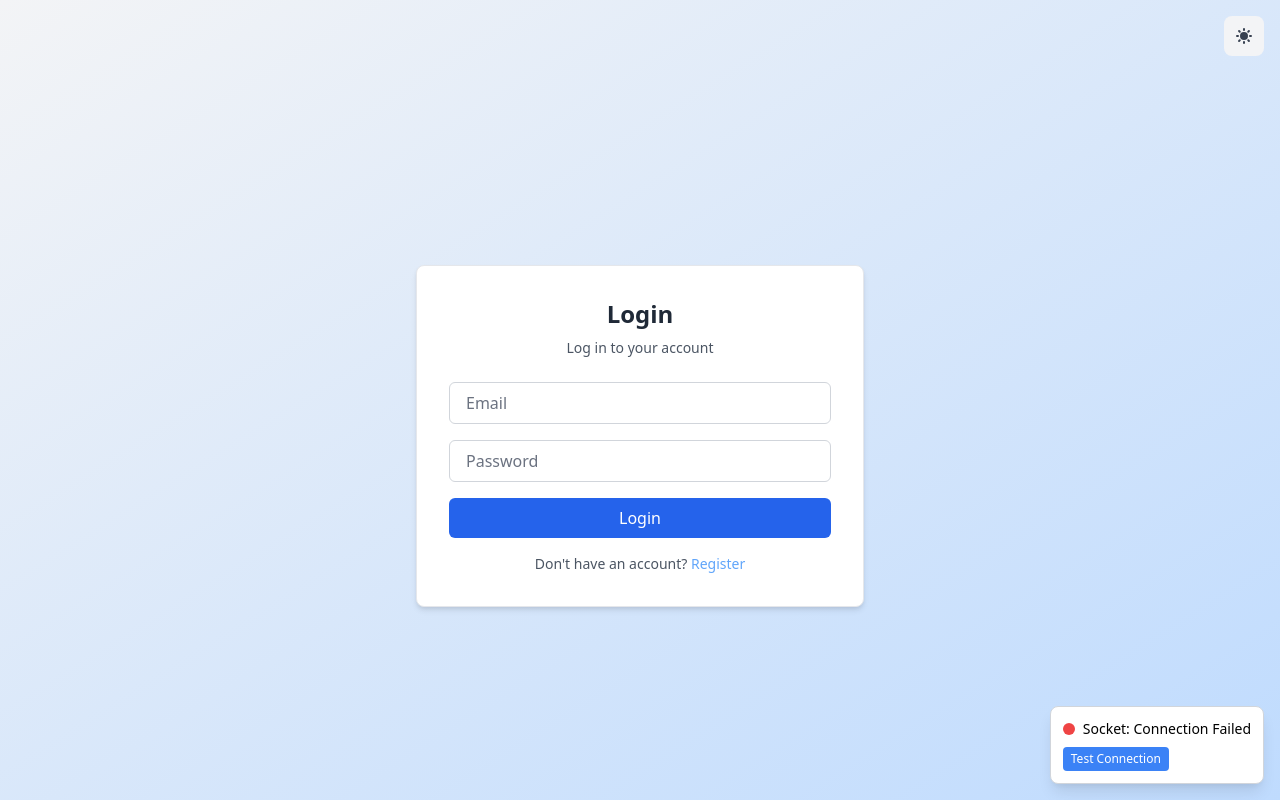
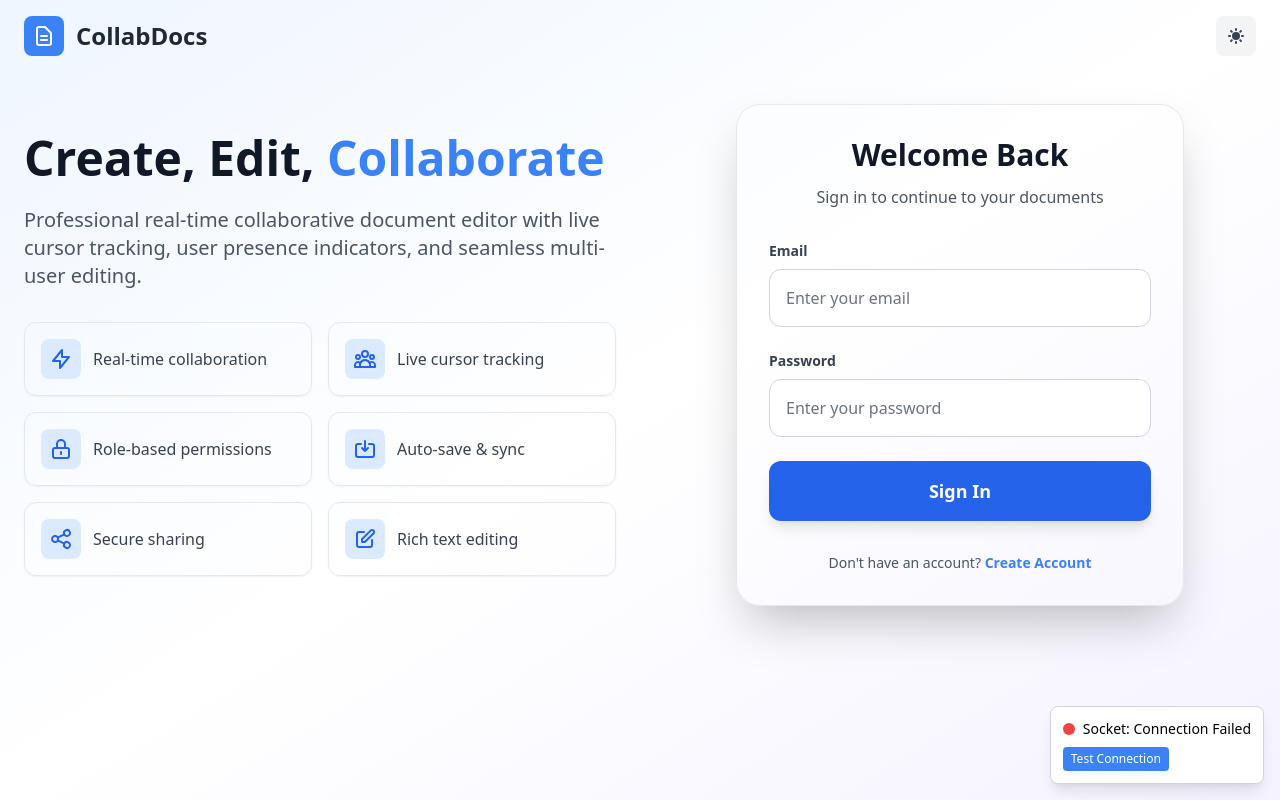
Before and after one commit to PRIYA1102S/Googledocs, a React (Create React App) app in the folder google-docs-clone/frontend/: page / in a window 1280 px wide. Built offline with nearby package versions, Linux system fonts and the light colour scheme; no server answers.

Commit message:
ui of login and register modified with a little animation added

```diff
--- a/google-docs-clone/frontend/src/pages/Home.jsx
+++ b/google-docs-clone/frontend/src/pages/Home.jsx
@@ -18,8 +18,12 @@ const Home = () => {
   const handleSubmit = async (e) => {
     e.preventDefault();
     try {
-      const endpoint = isRegistering ? "/api/users/register" : "/api/users/login";
-      const payload = isRegistering ? { username, email, password } : { email, password };
+      const endpoint = isRegistering
+        ? "/api/users/register"
+        : "/api/users/login";
+      const payload = isRegistering
+        ? { username, email, password }
+        : { email, password };
 
       const response = await fetch(endpoint, {
         method: "POST",
@@ -40,86 +44,290 @@ const Home = () => {
   };
 
   return (
-    <div className={`min-h-screen flex flex-col ${isDark ? 'bg-gray-900' : 'bg-gradient-to-br from-gray-100 to-blue-200'}`}>
-      {/* Header with theme toggle */}
-      <header className="flex justify-end p-4">
+    <div
+      className={`min-h-screen ${
+        isDark
+          ? "bg-gray-900"
+          : "bg-gradient-to-br from-blue-50 via-white to-purple-50"
+      }`}
+    >
+      {/* Header */}
+      <header className="flex justify-between items-center px-6 py-4">
+        <div className="flex items-center space-x-3">
+          <div
+            className={`w-10 h-10 rounded-lg flex items-center justify-center ${
+              isDark ? "bg-blue-600" : "bg-blue-500"
+            }`}
+          >
+            <svg
+              className="w-6 h-6 text-white"
+              fill="none"
+              stroke="currentColor"
+              viewBox="0 0 24 24"
+            >
+              <path
+                strokeLinecap="round"
+                strokeLinejoin="round"
+                strokeWidth={2}
+                d="M9 12h6m-6 4h6m2 5H7a2 2 0 01-2-2V5a2 2 0 012-2h5.586a1 1 0 01.707.293l5.414 5.414a1 1 0 01.293.707V19a2 2 0 01-2 2z"
+              />
+            </svg>
+          </div>
+          <h1
+            className={`text-2xl font-bold ${
+              isDark ? "text-white" : "text-gray-800"
+            }`}
+          >
+            CollabDocs
+          </h1>
+        </div>
         <ThemeToggle />
       </header>
 
-      {/* Main content */}
-      <div className="flex-1 flex items-center justify-center px-4">
-        <div className={`${isDark ? 'bg-gray-800 border-gray-700' : 'bg-white'} p-8 rounded-lg shadow-md w-full max-w-md border ${isDark ? 'border-gray-700' : 'border-gray-200'}`}>
-          <h1 className={`text-2xl font-bold mb-2 text-center ${isDark ? 'text-white' : 'text-gray-800'}`}>
-            {isRegistering ? "Register" : "Login"}
-          </h1>
-          <p className={`text-sm text-center mb-6 ${isDark ? 'text-gray-300' : 'text-gray-600'}`}>
+      {/* Main Content */}
+      <div className="container mx-auto px-6 py-8">
+        <div className="grid lg:grid-cols-2 gap-12 lg:items-center min-h-[calc(100vh-120px)]">
+          {/* Left Side - Hero Section */}
+          <div className="space-y-6 lg:space-y-8">
+            <div>
+              <h2
+                className={`text-4xl lg:text-5xl font-bold leading-tight mb-6 ${
+                  isDark ? "text-white" : "text-gray-900"
+                }`}
+              >
+                Create, Edit, <span className="text-blue-500">Collaborate</span>
+              </h2>
+              <p className={`text-lg lg:text-xl leading-relaxed ${
+          isDark ? 'text-gray-300' : 'text-gray-600'
+        }`}>
+                Professional real-time collaborative document editor with live
+                cursor tracking, user presence indicators, and seamless
+                multi-user editing.
+              </p>
+            </div>
+
+            {/* Features Grid with Text Animations */}
+            <div className="grid grid-cols-1 sm:grid-cols-2 gap-3 lg:gap-4">
+              {[
+                {
+                  icon: (
+                    <svg className="w-5 h-5 lg:w-6 lg:h-6" fill="none" stroke="currentColor" viewBox="0 0 24 24">
+                      <path strokeLinecap="round" strokeLinejoin="round" strokeWidth={2} d="M13 10V3L4 14h7v7l9-11h-7z" />
+                    </svg>
+                  ),
+                  text: "Real-time collaboration"
+                },
+                {
+                  icon: (
+                    <svg className="w-5 h-5 lg:w-6 lg:h-6" fill="none" stroke="currentColor" viewBox="0 0 24 24">
+                      <path strokeLinecap="round" strokeLinejoin="round" strokeWidth={2} d="M17 20h5v-2a3 3 0 00-5.356-1.857M17 20H7m10 0v-2c0-.656-.126-1.283-.356-1.857M7 20H2v-2a3 3 0 015.356-1.857M7 20v-2c0-.656.126-1.283.356-1.857m0 0a5.002 5.002 0 019.288 0M15 7a3 3 0 11-6 0 3 3 0 016 0zm6 3a2 2 0 11-4 0 2 2 0 014 0zM7 10a2 2 0 11-4 0 2 2 0 014 0z" />
+                    </svg>
+                  ),
+                  text: "Live cursor tracking"
+                },
+                {
+                  icon: (
+                    <svg className="w-5 h-5 lg:w-6 lg:h-6" fill="none" stroke="currentColor" viewBox="0 0 24 24">
+                      <path strokeLinecap="round" strokeLinejoin="round" strokeWidth={2} d="M12 15v2m-6 4h12a2 2 0 002-2v-6a2 2 0 00-2-2H6a2 2 0 00-2 2v6a2 2 0 002 2zm10-10V7a4 4 0 00-8 0v4h8z" />
+                    </svg>
+                  ),
+                  text: "Role-based permissions"
+                },
+                {
+                  icon: (
+                    <svg className="w-5 h-5 lg:w-6 lg:h-6" fill="none" stroke="currentColor" viewBox="0 0 24 24">
+                      <path strokeLinecap="round" strokeLinejoin="round" strokeWidth={2} d="M8 7H5a2 2 0 00-2 2v9a2 2 0 002 2h14a2 2 0 002-2V9a2 2 0 00-2-2h-3m-1 4l-3 3m0 0l-3-3m3 3V4" />
+                    </svg>
+                  ),
+                  text: "Auto-save & sync"
+                },
+                {
+                  icon: (
+                    <svg className="w-5 h-5 lg:w-6 lg:h-6" fill="none" stroke="currentColor" viewBox="0 0 24 24">
+                      <path strokeLinecap="round" strokeLinejoin="round" strokeWidth={2} d="M8.684 13.342C8.886 12.938 9 12.482 9 12c0-.482-.114-.938-.316-1.342m0 2.684a3 3 0 110-2.684m0 2.684l6.632 3.316m-6.632-6l6.632-3.316m0 0a3 3 0 105.367-2.684 3 3 0 00-5.367 2.684zm0 9.316a3 3 0 105.367 2.684 3 3 0 00-5.367-2.684z" />
+                    </svg>
+                  ),
+                  text: "Secure sharing"
+                },
+                {
+                  icon: (
+                    <svg className="w-5 h-5 lg:w-6 lg:h-6" fill="none" stroke="currentColor" viewBox="0 0 24 24">
+                      <path strokeLinecap="round" strokeLinejoin="round" strokeWidth={2} d="M11 5H6a2 2 0 00-2 2v11a2 2 0 002 2h11a2 2 0 002-2v-5m-1.414-9.414a2 2 0 112.828 2.828L11.828 15H9v-2.828l8.586-8.586z" />
+                    </svg>
+                  ),
+                  text: "Rich text editing"
+                }
+              ].map((feature, index) => (
+                <div
+                  key={index}
+                  className={`flex items-center space-x-3 p-3 lg:p-4 rounded-xl transition-all duration-500 hover:scale-105 animate-fade-in-up ${
+                    isDark
+                      ? 'bg-gray-800/50 hover:bg-gray-800/70 border border-gray-700/50'
+                      : 'bg-white/60 hover:bg-white/80 border border-gray-200/50 shadow-sm hover:shadow-md'
+                  }`}
+                  style={{
+                    animationDelay: `${index * 0.2}s`,
+                    opacity: 0,
+                    animation: `fadeInUp 0.6s ease-out ${index * 0.2}s forwards`
+                  }}
+                >
+                  <div className={`p-2 rounded-lg transition-all duration-300 hover:scale-110 ${
+                    isDark ? 'bg-blue-600/20 text-blue-400' : 'bg-blue-100 text-blue-600'
+                  }`}>
+                    {feature.icon}
+                  </div>
+                  <span className={`font-medium text-sm lg:text-base transition-all duration-300 hover:text-blue-500 ${
+                    isDark ? 'text-gray-300' : 'text-gray-700'
+                  }`}>
+                    {feature.text}
+                  </span>
+                </div>
+              ))}
+            </div>
+
+            <style jsx>{`
+              @keyframes fadeInUp {
+                from {
+                  opacity: 0;
+                  transform: translateY(30px);
+                }
+                to {
+                  opacity: 1;
+                  transform: translateY(0);
+                }
+              }
+            `}</style>
+          </div>
+
+          {/* Right Side - Auth Form */}
+          <div className="flex justify-center">
+            <div
+              className={`w-full max-w-md ${
+                isDark
+                  ? "bg-gray-800/80 border-gray-700"
+                  : "bg-white/80 border-gray-200 shadow-2xl"
+              } p-8 rounded-3xl border backdrop-blur-lg`}
+            >
+              <div className="text-center mb-8">
+                <h3
+                  className={`text-3xl font-bold mb-3 ${
+                    isDark ? "text-white" : "text-gray-900"
+                  }`}
+                >
+                  {isRegistering ? "Create Account" : "Welcome Back"}
+                </h3>
+                <p
+                  className={`text-base ${
+                    isDark ? "text-gray-400" : "text-gray-600"
+                  }`}
+                >
                   {isRegistering
-              ? "Create an account to get started"
-              : "Log in to your account"}
+                    ? "Join thousands of teams collaborating on CollabDocs"
+                    : "Sign in to continue to your documents"}
                 </p>
+              </div>
 
-          <form onSubmit={handleSubmit} className="flex flex-col gap-4">
+              <form onSubmit={handleSubmit} className="space-y-6">
                 {isRegistering && (
+                  <div>
+                    <label
+                      className={`block text-sm font-semibold mb-2 ${
+                        isDark ? "text-gray-300" : "text-gray-700"
+                      }`}
+                    >
+                      Username
+                    </label>
                     <input
                       type="text"
-                placeholder="Username"
+                      placeholder="Enter your username"
                       value={username}
                       onChange={(e) => setUsername(e.target.value)}
-                className={`px-4 py-2 border rounded-md focus:outline-none focus:ring-2 focus:ring-blue-500 ${
+                      className={`w-full px-4 py-4 border rounded-xl focus:outline-none focus:ring-2 focus:ring-blue-500 transition-all duration-200 ${
                         isDark
-                    ? 'bg-gray-700 border-gray-600 text-white placeholder-gray-400'
-                    : 'border-gray-300 bg-white text-gray-900 placeholder-gray-500'
+                          ? "bg-gray-700/50 border-gray-600 text-white placeholder-gray-400"
+                          : "border-gray-300 bg-white/50 text-gray-900 placeholder-gray-500"
                       }`}
                     />
+                  </div>
                 )}
 
+                <div>
+                  <label
+                    className={`block text-sm font-semibold mb-2 ${
+                      isDark ? "text-gray-300" : "text-gray-700"
+                    }`}
+                  >
+                    Email
+                  </label>
                   <input
                     type="email"
-              placeholder="Email"
+                    placeholder="Enter your email"
                     value={email}
                     required
                     onChange={(e) => setEmail(e.target.value)}
-              className={`px-4 py-2 border rounded-md focus:outline-none focus:ring-2 focus:ring-blue-500 ${
+                    className={`w-full px-4 py-4 border rounded-xl focus:outline-none focus:ring-2 focus:ring-blue-500 transition-all duration-200 ${
                       isDark
-                  ? 'bg-gray-700 border-gray-600 text-white placeholder-gray-400'
-                  : 'border-gray-300 bg-white text-gray-900 placeholder-gray-500'
+                        ? "bg-gray-700/50 border-gray-600 text-white placeholder-gray-400"
+                        : "border-gray-300 bg-white/50 text-gray-900 placeholder-gray-500"
                     }`}
                   />
+                </div>
 
+                <div>
+                  <label
+                    className={`block text-sm font-semibold mb-2 ${
+                      isDark ? "text-gray-300" : "text-gray-700"
+                    }`}
+                  >
+                    Password
+                  </label>
                   <input
                     type="password"
-              placeholder="Password"
+                    placeholder="Enter your password"
                     value={password}
                     required
                     onChange={(e) => setPassword(e.target.value)}
-              className={`px-4 py-2 border rounded-md focus:outline-none focus:ring-2 focus:ring-blue-500 ${
+                    className={`w-full px-4 py-4 border rounded-xl focus:outline-none focus:ring-2 focus:ring-blue-500 transition-all duration-200 ${
                       isDark
-                  ? 'bg-gray-700 border-gray-600 text-white placeholder-gray-400'
-                  : 'border-gray-300 bg-white text-gray-900 placeholder-gray-500'
+                        ? "bg-gray-700/50 border-gray-600 text-white placeholder-gray-400"
+                        : "border-gray-300 bg-white/50 text-gray-900 placeholder-gray-500"
                     }`}
                   />
+                </div>
 
                 {error && (
-              <p className="text-red-400 text-sm text-center">{error}</p>
+                  <div className="bg-red-50 border border-red-200 text-red-600 px-4 py-3 rounded-xl text-sm">
+                    {error}
+                  </div>
                 )}
 
                 <button
                   type="submit"
-              className="bg-blue-600 text-white py-2 rounded-md hover:bg-blue-700 transition-colors duration-200"
+                  className="w-full bg-blue-600 text-white py-4 rounded-xl hover:bg-blue-700 transition-all duration-200 font-semibold text-lg shadow-lg hover:shadow-xl transform hover:scale-[1.02]"
                 >
-              {isRegistering ? "Register" : "Login"}
+                  {isRegistering ? "Create Account" : "Sign In"}
                 </button>
               </form>
 
-          <p className={`text-center mt-4 text-sm ${isDark ? 'text-gray-300' : 'text-gray-600'}`}>
-            {isRegistering ? "Already have an account?" : "Don't have an account?"}{" "}
+              <div className="mt-8 text-center">
+                <p
+                  className={`text-sm ${
+                    isDark ? "text-gray-400" : "text-gray-600"
+                  }`}
+                >
+                  {isRegistering
+                    ? "Already have an account?"
+                    : "Don't have an account?"}{" "}
                   <button
                     onClick={() => setIsRegistering(!isRegistering)}
-              className="text-blue-400 hover:text-blue-300 hover:underline transition-colors duration-200"
+                    className="text-blue-500 hover:text-blue-600 font-semibold transition-colors duration-200 hover:underline"
                   >
-              {isRegistering ? "Login" : "Register"}
+                    {isRegistering ? "Sign In" : "Create Account"}
                   </button>
                 </p>
+              </div>
+            </div>
+          </div>
         </div>
       </div>
     </div>
```
Lines whose indentation alone changed are shown as unchanged.
